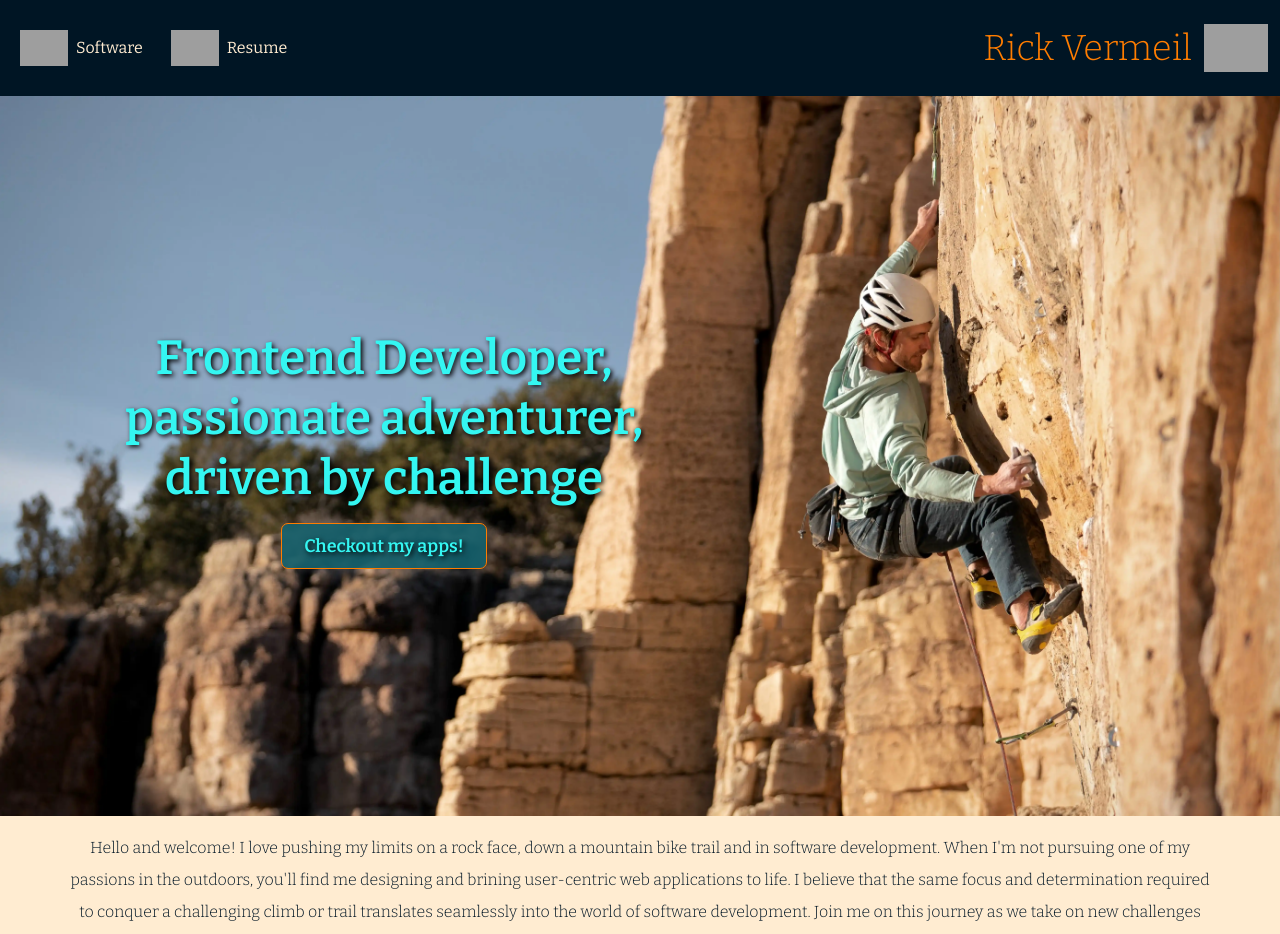
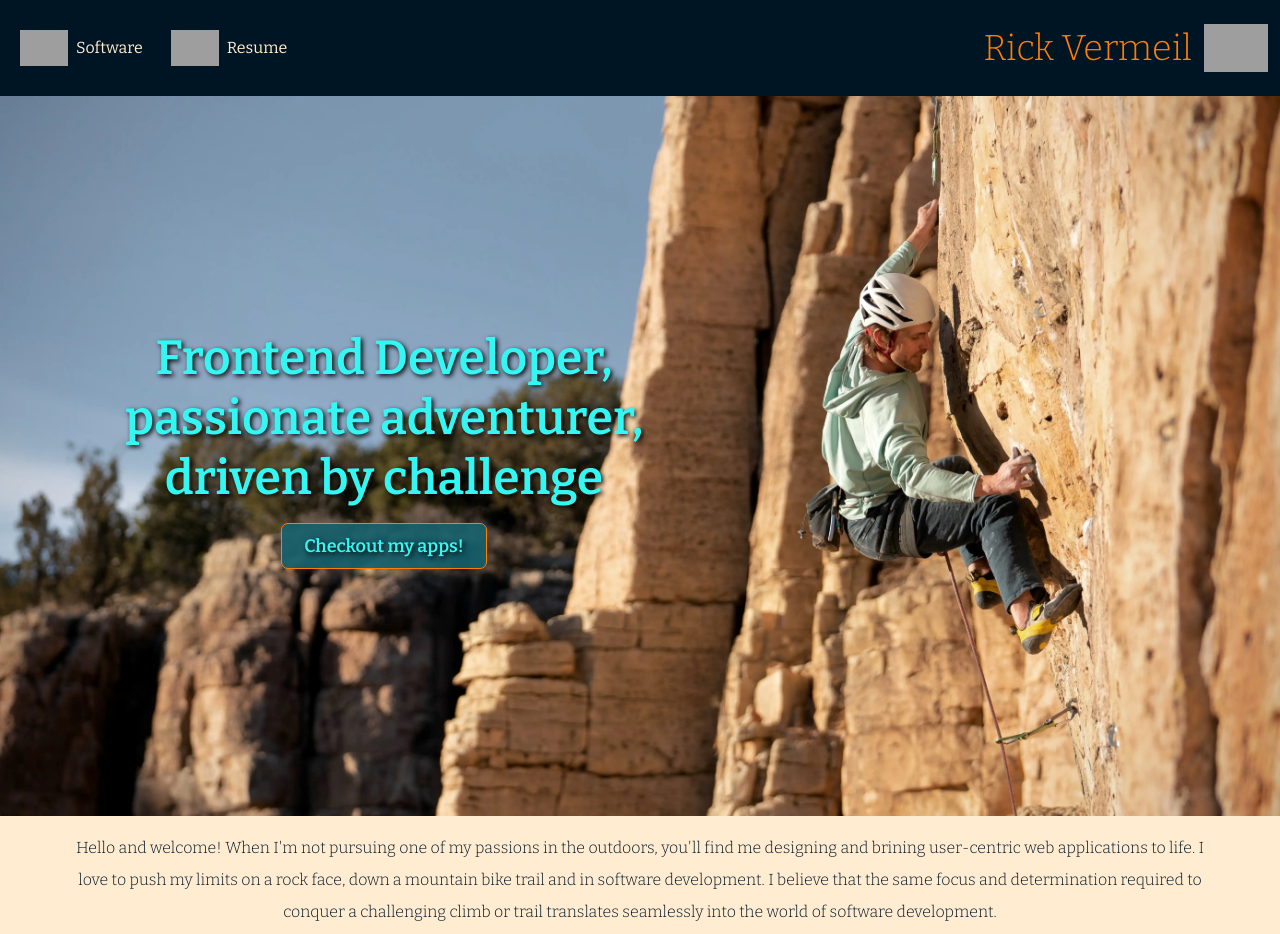
Before and after one commit to RickV85/rickvermeil.com, a React (Create React App) app: page / in a window 1280 px wide. Shown: the top 934 px of the page. Built offline with nearby package versions, Linux system fonts and the light colour scheme; grey boxes are pictures that could not be loaded; a web font is replaced by a local one.

Commit message:
Edit home copy

```diff
--- a/src/Components/Home/Home.tsx
+++ b/src/Components/Home/Home.tsx
@@ -44,7 +44,7 @@ function Home() {
       </section>
       <section className="flex flex-col items-center h-fit">
         <p className="text-darkBlue font-light leading-loose whitespace-pre-line text-center w-[90vw] py-4">
-          {`Hello and welcome! I love pushing my limits on a rock face, down a mountain bike trail and in software development. When I'm not pursuing one of my passions in the outdoors, you'll find me designing and brining user-centric web applications to life. I believe that the same focus and determination required to conquer a challenging climb or trail translates seamlessly into the world of software development. Join me on this journey as we take on new challenges and create amazing things together!`}
+          {`Hello and welcome! When I'm not pursuing one of my passions in the outdoors, you'll find me designing and brining user-centric web applications to life. I love to push my limits on a rock face, down a mountain bike trail and in software development. I believe that the same focus and determination required to conquer a challenging climb or trail translates seamlessly into the world of software development.`}
         </p>
         <div className="bg-teal h-fit w-screen flex flex-col-reverse md:flex-row items-center ">
           <img
```
